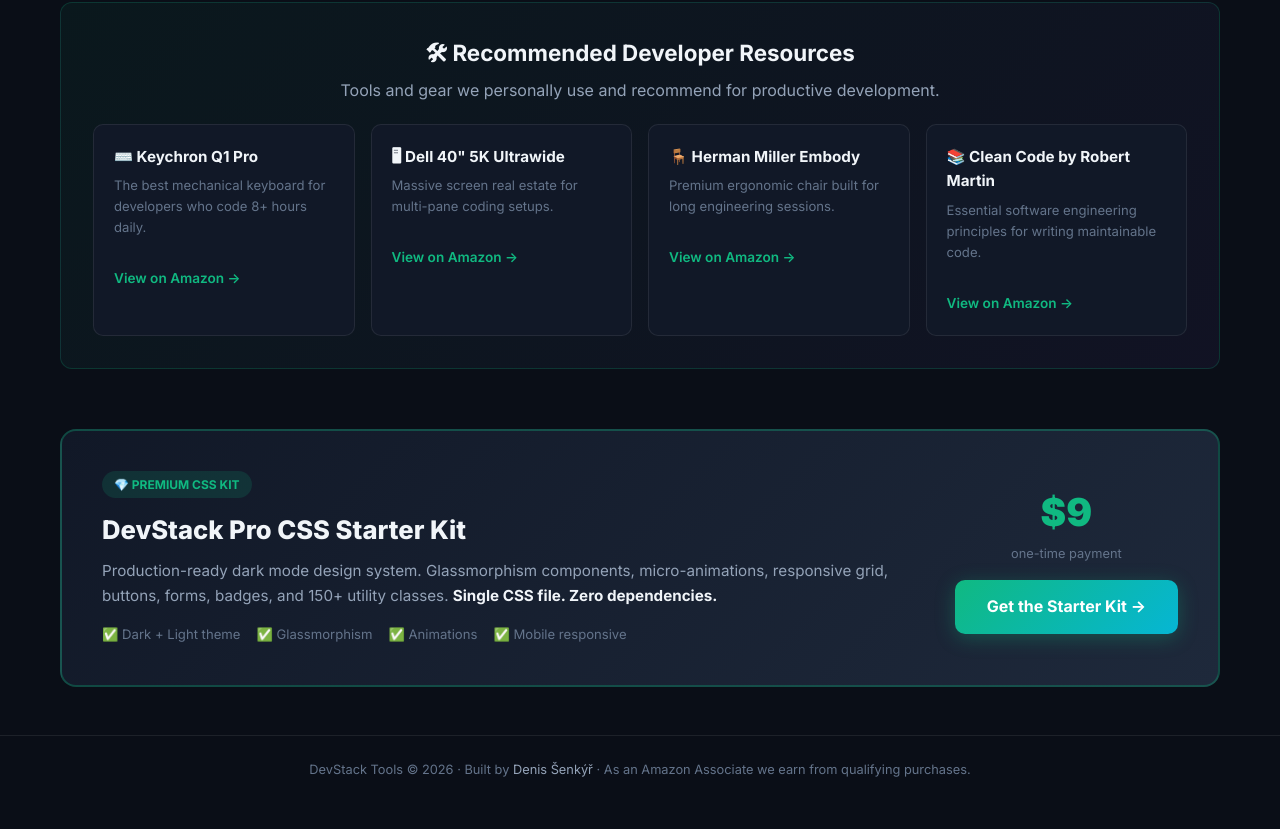
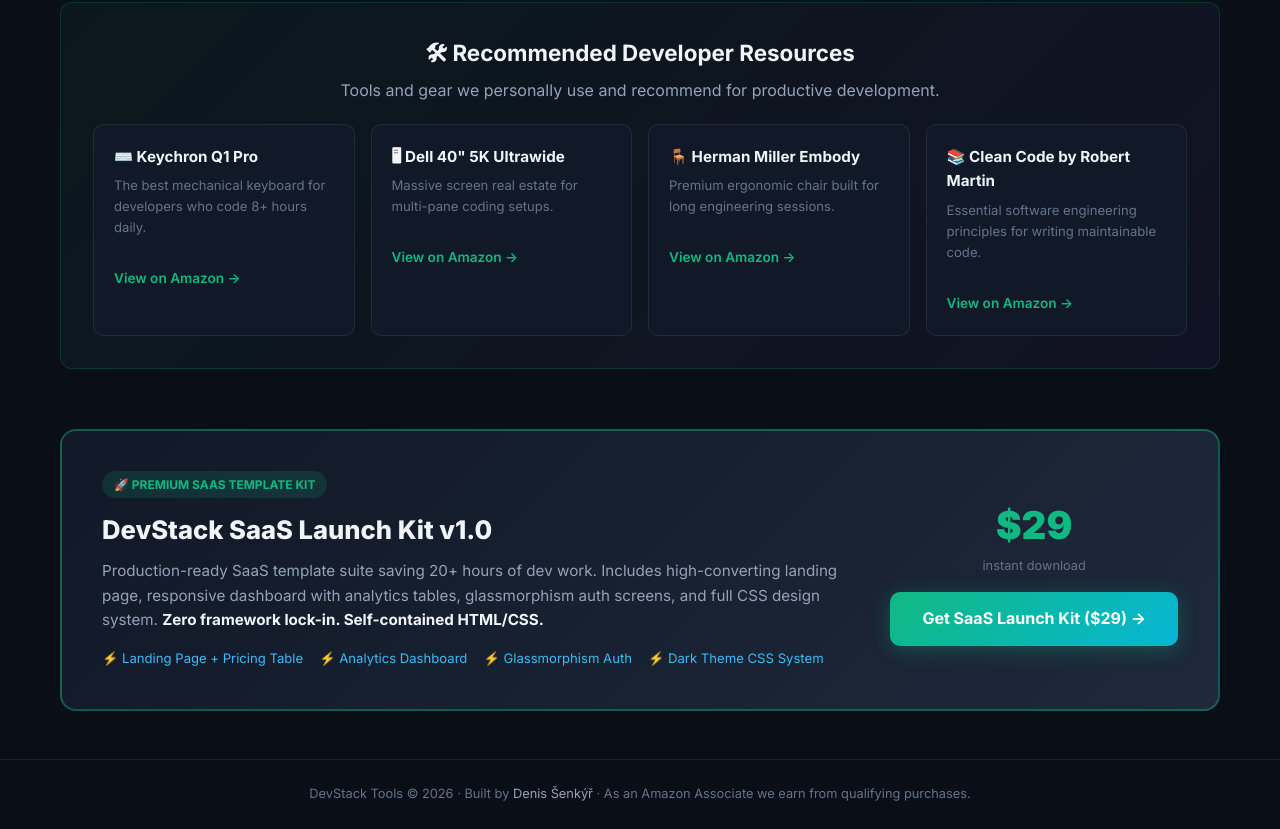
Before and after one commit to Florikopodpora/devstack-tools, a plain HTML site: page index.html in a window 1280 px wide. Shown: the part 1492-2321 px from the top of the page. Before the commit the page ends 2296 px from the top, so only its background shows below. Drawn offline with Linux system fonts and the light colour scheme.

Commit message:
Update site banner and floating CTA to promote  SaaS Launch Kit

```diff
--- a/index.html
+++ b/index.html
@@ -433,22 +433,22 @@
 
   <!-- Gumroad Product Sales Banner -->
   <div style="max-width:1200px; margin:0 auto 48px; padding:0 20px;">
-    <div style="background:linear-gradient(135deg, #111827, #1e293b); border:2px solid rgba(16,185,129,0.3); border-radius:16px; padding:40px; display:flex; justify-content:space-between; align-items:center; gap:32px; flex-wrap:wrap;">
+    <div style="background:linear-gradient(135deg, #111827, #1e293b); border:2px solid rgba(16,185,129,0.4); border-radius:16px; padding:40px; display:flex; justify-content:space-between; align-items:center; gap:32px; flex-wrap:wrap;">
       <div style="flex:1; min-width:280px;">
-        <div style="display:inline-block; background:rgba(16,185,129,0.15); color:#10b981; padding:4px 12px; border-radius:20px; font-size:0.75rem; font-weight:700; margin-bottom:12px;">💎 PREMIUM CSS KIT</div>
-        <h2 style="font-size:1.6rem; font-weight:800; margin-bottom:8px;">DevStack Pro CSS Starter Kit</h2>
-        <p style="color:#94a3b8; font-size:0.95rem; line-height:1.6;">Production-ready dark mode design system. Glassmorphism components, micro-animations, responsive grid, buttons, forms, badges, and 150+ utility classes. <strong style="color:#f1f5f9;">Single CSS file. Zero dependencies.</strong></p>
+        <div style="display:inline-block; background:rgba(16,185,129,0.15); color:#10b981; padding:4px 12px; border-radius:20px; font-size:0.75rem; font-weight:700; margin-bottom:12px;">🚀 PREMIUM SAAS TEMPLATE KIT</div>
+        <h2 style="font-size:1.6rem; font-weight:800; margin-bottom:8px;">DevStack SaaS Launch Kit v1.0</h2>
+        <p style="color:#94a3b8; font-size:0.95rem; line-height:1.6;">Production-ready SaaS template suite saving 20+ hours of dev work. Includes high-converting landing page, responsive dashboard with analytics tables, glassmorphism auth screens, and full CSS design system. <strong style="color:#f1f5f9;">Zero framework lock-in. Self-contained HTML/CSS.</strong></p>
         <div style="display:flex; gap:16px; margin-top:16px; flex-wrap:wrap;">
-          <span style="color:#64748b; font-size:0.82rem;">✅ Dark + Light theme</span>
-          <span style="color:#64748b; font-size:0.82rem;">✅ Glassmorphism</span>
-          <span style="color:#64748b; font-size:0.82rem;">✅ Animations</span>
-          <span style="color:#64748b; font-size:0.82rem;">✅ Mobile responsive</span>
+          <span style="color:#38bdf8; font-size:0.82rem;">⚡ Landing Page + Pricing Table</span>
+          <span style="color:#38bdf8; font-size:0.82rem;">⚡ Analytics Dashboard</span>
+          <span style="color:#38bdf8; font-size:0.82rem;">⚡ Glassmorphism Auth</span>
+          <span style="color:#38bdf8; font-size:0.82rem;">⚡ Dark Theme CSS System</span>
         </div>
       </div>
       <div style="text-align:center;">
-        <div style="font-size:2.4rem; font-weight:900; color:#10b981;">$9</div>
-        <div style="color:#64748b; font-size:0.8rem; margin-bottom:16px;">one-time payment</div>
-        <a href="https://senkyrdenis.gumroad.com" target="_blank" style="display:inline-block; background:linear-gradient(135deg, #10b981, #06b6d4); color:#fff; padding:14px 32px; border-radius:10px; font-weight:700; font-size:1rem; text-decoration:none; box-shadow:0 4px 20px rgba(16,185,129,0.3); transition:transform 0.2s;">Get the Starter Kit →</a>
+        <div style="font-size:2.4rem; font-weight:900; color:#10b981;">$29</div>
+        <div style="color:#64748b; font-size:0.8rem; margin-bottom:16px;">instant download</div>
+        <a href="https://senkyrdenis.gumroad.com" target="_blank" style="display:inline-block; background:linear-gradient(135deg, #10b981, #06b6d4); color:#fff; padding:14px 32px; border-radius:10px; font-weight:700; font-size:1rem; text-decoration:none; box-shadow:0 4px 20px rgba(16,185,129,0.3); transition:transform 0.2s;">Get SaaS Launch Kit ($29) →</a>
       </div>
     </div>
   </div>
@@ -459,7 +459,7 @@
 
   <!-- Floating Buy CTA -->
   <a href="https://senkyrdenis.gumroad.com" target="_blank" id="floating-cta" style="position:fixed; bottom:24px; right:24px; background:linear-gradient(135deg,#10b981,#059669); color:#fff; padding:14px 24px; border-radius:12px; font-weight:700; font-size:0.9rem; text-decoration:none; box-shadow:0 8px 30px rgba(16,185,129,0.35); z-index:999; display:flex; align-items:center; gap:8px; animation: pulse-float 2s ease-in-out infinite;">
-    💎 Get CSS Kit — $9
+    🚀 Get SaaS Launch Kit — $29
   </a>
   <style>
     @keyframes pulse-float {
```
